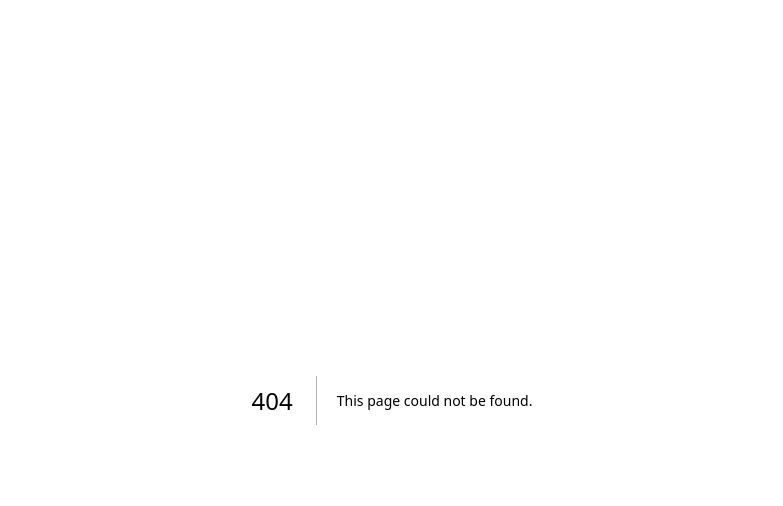
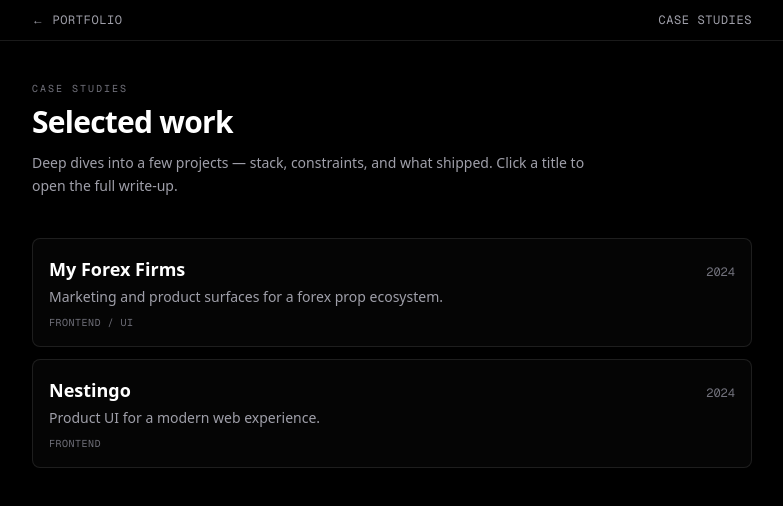
Before and after one commit to Akash-cloud001/folio-2026, a Next.js app: page /case-studies in a window 1280 px wide. Before the commit this address had no page. Shown: the top 506 px of the page, without its empty margins (248-1031 px from the left). Built offline with nearby package versions, Linux system fonts and the light colour scheme.

Commit message:
feat: Add case studies layout, index, and detail pages with dynamic metadata and navigation links

```diff
--- /dev/null
+++ b/src/app/case-studies/[slug]/page.tsx
@@ -0,0 +1,77 @@
+import Link from 'next/link';
+import { notFound } from 'next/navigation';
+import type { Metadata } from 'next';
+import { CASE_STUDY_SLUGS, getCaseStudy } from '@/data/case-studies';
+
+type Props = { params: Promise<{ slug: string }> };
+
+export function generateStaticParams() {
+    return CASE_STUDY_SLUGS.map((slug) => ({ slug }));
+}
+
+export async function generateMetadata({ params }: Props): Promise<Metadata> {
+    const { slug } = await params;
+    const study = getCaseStudy(slug);
+    if (!study) return { title: 'Case study' };
+    return {
+        title: `${study.title} — Case study`,
+        description: study.tagline,
+    };
+}
+
+export default async function CaseStudyPage({ params }: Props) {
+    const { slug } = await params;
+    const study = getCaseStudy(slug);
+    if (!study) notFound();
+
+    return (
+        <article>
+            <nav className="font-geist-mono text-xs text-zinc-500">
+                <Link href="/case-studies" className="transition-colors hover:text-white">
+                    Case studies
+                </Link>
+                <span className="mx-2 text-zinc-600">/</span>
+                <span className="text-zinc-400">{study.title}</span>
+            </nav>
+
+            <h1 className="mt-6 text-3xl font-semibold tracking-tight text-white sm:text-4xl">
+                {study.title}
+            </h1>
+            <p className="mt-3 text-lg text-zinc-400">{study.tagline}</p>
+
+            <dl className="mt-8 flex flex-wrap gap-x-8 gap-y-2 border-y border-white/10 py-4 font-geist-mono text-xs uppercase tracking-wider text-zinc-500">
+                <div>
+                    <dt className="text-zinc-600">Year</dt>
+                    <dd className="mt-0.5 text-zinc-300">{study.year}</dd>
+                </div>
+                <div>
+                    <dt className="text-zinc-600">Role</dt>
+                    <dd className="mt-0.5 text-zinc-300">{study.role}</dd>
+                </div>
+            </dl>
+
+            <section className="mt-10">
+                <h2 className="font-geist-mono text-[10px] uppercase tracking-[0.2em] text-zinc-500">
+                    Overview
+                </h2>
+                <p className="mt-3 text-sm leading-relaxed text-zinc-300 sm:text-base">{study.summary}</p>
+            </section>
+
+            <section className="mt-10">
+                <h2 className="font-geist-mono text-[10px] uppercase tracking-[0.2em] text-zinc-500">
+                    Highlights
+                </h2>
+                <ul className="mt-4 flex list-disc flex-col gap-2 pl-5 text-sm leading-relaxed text-zinc-300 sm:text-base">
+                    {study.highlights.map((item) => (
+                        <li key={item}>{item}</li>
+                    ))}
+                </ul>
+            </section>
+
+            <p className="mt-12 border-t border-white/10 pt-8 text-sm text-zinc-500">
+                This is a starter case study page. Replace copy and add imagery, metrics, and links as
+                you flesh out each project.
+            </p>
+        </article>
+    );
+}
--- /dev/null
+++ b/src/app/case-studies/layout.tsx
@@ -0,0 +1,25 @@
+import Link from 'next/link';
+
+export default function CaseStudiesLayout({ children }: { children: React.ReactNode }) {
+    return (
+        <div className="min-h-dvh bg-black text-white">
+            <header className="sticky top-0 z-10 border-b border-white/10 bg-black/90 backdrop-blur-sm">
+                <div className="mx-auto flex max-w-3xl items-center justify-between gap-4 px-4 py-3 sm:px-6">
+                    <Link
+                        href="/"
+                        className="font-geist-mono text-xs uppercase tracking-wider text-zinc-400 transition-colors hover:text-white"
+                    >
+                        ← Portfolio
+                    </Link>
+                    <Link
+                        href="/case-studies"
+                        className="font-geist-mono text-xs uppercase tracking-wider text-zinc-400 transition-colors hover:text-white"
+                    >
+                        Case studies
+                    </Link>
+                </div>
+            </header>
+            <main className="mx-auto max-w-3xl px-4 py-8 sm:px-6 sm:py-10">{children}</main>
+        </div>
+    );
+}
--- /dev/null
+++ b/src/app/case-studies/page.tsx
@@ -0,0 +1,49 @@
+import Link from 'next/link';
+import type { Metadata } from 'next';
+import { listCaseStudies } from '@/data/case-studies';
+
+export const metadata: Metadata = {
+    title: 'Case studies',
+    description: 'Selected project case studies — My Forex Firms, Nestingo, and more.',
+};
+
+export default function CaseStudiesIndexPage() {
+    const studies = listCaseStudies();
+
+    return (
+        <div>
+            <h1 className="font-geist-mono text-[10px] uppercase tracking-[0.2em] text-zinc-500">
+                Case studies
+            </h1>
+            <p className="mt-2 text-2xl font-semibold tracking-tight text-white sm:text-3xl">
+                Selected work
+            </p>
+            <p className="mt-3 max-w-xl text-sm leading-relaxed text-zinc-400">
+                Deep dives into a few projects — stack, constraints, and what shipped. Click a title
+                to open the full write-up.
+            </p>
+
+            <ul className="mt-10 flex flex-col gap-3">
+                {studies.map((project) => (
+                    <li key={project.slug}>
+                        <Link
+                            href={`/case-studies/${project.slug}`}
+                            className="group block rounded-lg border border-white/10 bg-white/2 p-4 transition-colors hover:border-white/25 hover:bg-white/4"
+                        >
+                            <div className="flex flex-wrap items-baseline justify-between gap-2">
+                                <span className="text-lg font-semibold text-white group-hover:underline">
+                                    {project.title}
+                                </span>
+                                <span className="font-geist-mono text-xs text-zinc-500">{project.year}</span>
+                            </div>
+                            <p className="mt-1 text-sm text-zinc-400">{project.tagline}</p>
+                            <p className="mt-2 font-geist-mono text-[10px] uppercase tracking-wider text-zinc-500">
+                                {project.role}
+                            </p>
+                        </Link>
+                    </li>
+                ))}
+            </ul>
+        </div>
+    );
+}
--- a/src/components/layout/Desktop.tsx
+++ b/src/components/layout/Desktop.tsx
@@ -1,7 +1,15 @@
 'use client';
 
-import React, { useRef } from 'react';
+import React, { createContext, useContext, useRef } from 'react';
 import { DitherBackground } from '@/components/backgrounds/DitherBackground';
+
+const DesktopDragBoundsContext = createContext<React.RefObject<HTMLDivElement | null> | null>(
+    null
+);
+
+export function useDesktopDragBounds() {
+    return useContext(DesktopDragBoundsContext);
+}
 
 interface DesktopProps {
     children: React.ReactNode;
@@ -10,18 +18,22 @@
 }
 
 export function Desktop({ children, className, bottomBar }: DesktopProps) {
-    const constraintsRef = useRef(null);
+    const dragBoundsRef = useRef<HTMLDivElement>(null);
 
     return (
         <div
-            ref={constraintsRef}
             className={`relative flex h-full min-h-0 w-full max-h-full flex-col overflow-hidden ${className}`}
         >
             <DitherBackground colorIntensity={1} />
 
-            <div className="flex-1 relative w-full h-full">
-                {children}
-            </div>
+            <DesktopDragBoundsContext.Provider value={dragBoundsRef}>
+                <div
+                    ref={dragBoundsRef}
+                    className="relative h-full min-h-0 w-full min-w-0 flex-1 overflow-hidden"
+                >
+                    {children}
+                </div>
+            </DesktopDragBoundsContext.Provider>
 
             {bottomBar && (
                 <div className="relative z-40 w-full shrink-0">
--- a/src/components/layout/FileTreeNav.tsx
+++ b/src/components/layout/FileTreeNav.tsx
@@ -1,9 +1,11 @@
 'use client';
 
 import React from 'react';
+import { useRouter } from 'next/navigation';
 import { motion } from 'framer-motion';
 import { Tree, Folder, File } from '@/components/ui/file-tree';
 import { cn } from '@/lib/utils';
+import { useDesktopDragBounds } from '@/components/layout/Desktop';
 
 interface FileTreeNavProps {
     onSelect: (id: string) => void;
@@ -11,9 +13,14 @@
 }
 
 export function FileTreeNav({ onSelect, className }: FileTreeNavProps) {
+    const router = useRouter();
+    const dragBoundsRef = useDesktopDragBounds();
+
     return (
         <motion.div
             drag
+            dragConstraints={dragBoundsRef ?? false}
+            dragElastic={0}
             dragMomentum={false}
             initial={{ x: 20, y: 20 }}
             className={cn(
@@ -23,7 +30,7 @@
         >
             <Tree
                 className="h-full"
-                initialExpandedItems={['src']}
+                initialExpandedItems={['src', 'case-studies']}
             >
                 <Folder value="src" element="src">
                     <File value="about-me" onClick={() => onSelect('about')}>
@@ -39,6 +46,17 @@
                         <p>Skills.txt</p>
                     </File>
                 </Folder>
+                <Folder value="case-studies" element="case-studies">
+                    <File
+                        value="case-study-my-forex-firms"
+                        onClick={() => router.push('/case-studies/my-forex-firms')}
+                    >
+                        <p>my-forex-firms.md</p>
+                    </File>
+                    <File value="case-study-nestingo" onClick={() => router.push('/case-studies/nestingo')}>
+                        <p>nestingo.md</p>
+                    </File>
+                </Folder>
             </Tree>
         </motion.div>
     );
--- a/src/components/ui/Window.tsx
+++ b/src/components/ui/Window.tsx
@@ -4,6 +4,7 @@
 import { motion, useDragControls, AnimatePresence } from 'framer-motion';
 import { X } from 'lucide-react';
 import { cn } from '@/lib/utils';
+import { useDesktopDragBounds } from '@/components/layout/Desktop';
 
 interface WindowProps {
     id: string;
@@ -31,6 +32,7 @@
     className,
 }: WindowProps) {
     const dragControls = useDragControls();
+    const dragBoundsRef = useDesktopDragBounds();
 
     /** Match Tailwind `md` — avoids a first-paint frame where `isMobile` is false and drag is enabled. */
     const isMobile = useSyncExternalStore(
@@ -53,6 +55,8 @@
                     drag
                     dragListener={false}
                     dragControls={dragControls}
+                    dragConstraints={dragBoundsRef ?? false}
+                    dragElastic={0}
                     dragMomentum={false}
                     initial={{
                         opacity: 0,
--- /dev/null
+++ b/src/data/case-studies.ts
@@ -0,0 +1,55 @@
+export type CaseStudySummary = {
+    slug: string;
+    title: string;
+    tagline: string;
+    year: string;
+    role: string;
+};
+
+export type CaseStudy = CaseStudySummary & {
+    summary: string;
+    highlights: string[];
+};
+
+export const CASE_STUDY_SLUGS = ['my-forex-firms', 'nestingo'] as const;
+
+export type CaseStudySlug = (typeof CASE_STUDY_SLUGS)[number];
+
+export const CASE_STUDIES: Record<string, CaseStudy> = {
+    'my-forex-firms': {
+        slug: 'my-forex-firms',
+        title: 'My Forex Firms',
+        tagline: 'Marketing and product surfaces for a forex prop ecosystem.',
+        year: '2024',
+        role: 'Frontend / UI',
+        summary:
+            'Built fast, credible landing and onboarding flows with a focus on conversion, trust signals, and responsive layouts across breakpoints.',
+        highlights: [
+            'Responsive marketing pages with consistent design system patterns',
+            'Performance-conscious assets and layout for mobile-first traffic',
+            'Collaboration with stakeholders to iterate copy and structure quickly',
+        ],
+    },
+    nestingo: {
+        slug: 'nestingo',
+        title: 'Nestingo',
+        tagline: 'Product UI for a modern web experience.',
+        year: '2024',
+        role: 'Frontend',
+        summary:
+            'Shipped interface work focused on clarity, accessibility-minded structure, and maintainable component boundaries.',
+        highlights: [
+            'Component-driven UI aligned with brand and content needs',
+            'State and data boundaries kept predictable for future features',
+            'Polished interactions without sacrificing load time',
+        ],
+    },
+};
+
+export function getCaseStudy(slug: string): CaseStudy | undefined {
+    return CASE_STUDIES[slug];
+}
+
+export function listCaseStudies(): CaseStudySummary[] {
+    return CASE_STUDY_SLUGS.map((slug) => CASE_STUDIES[slug]);
+}
```
